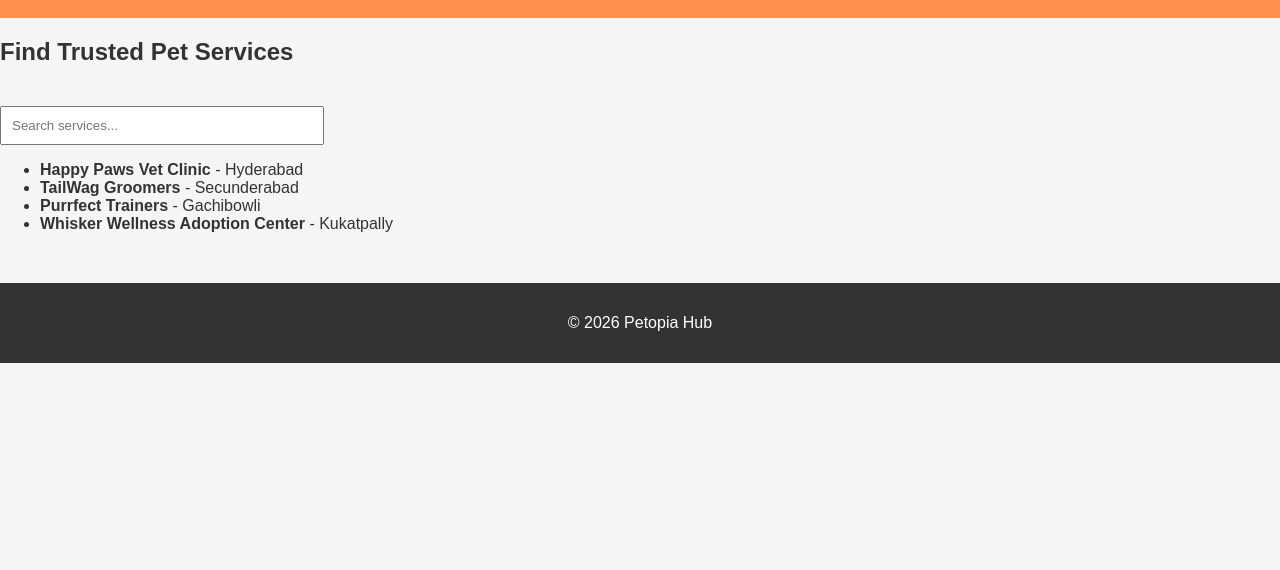
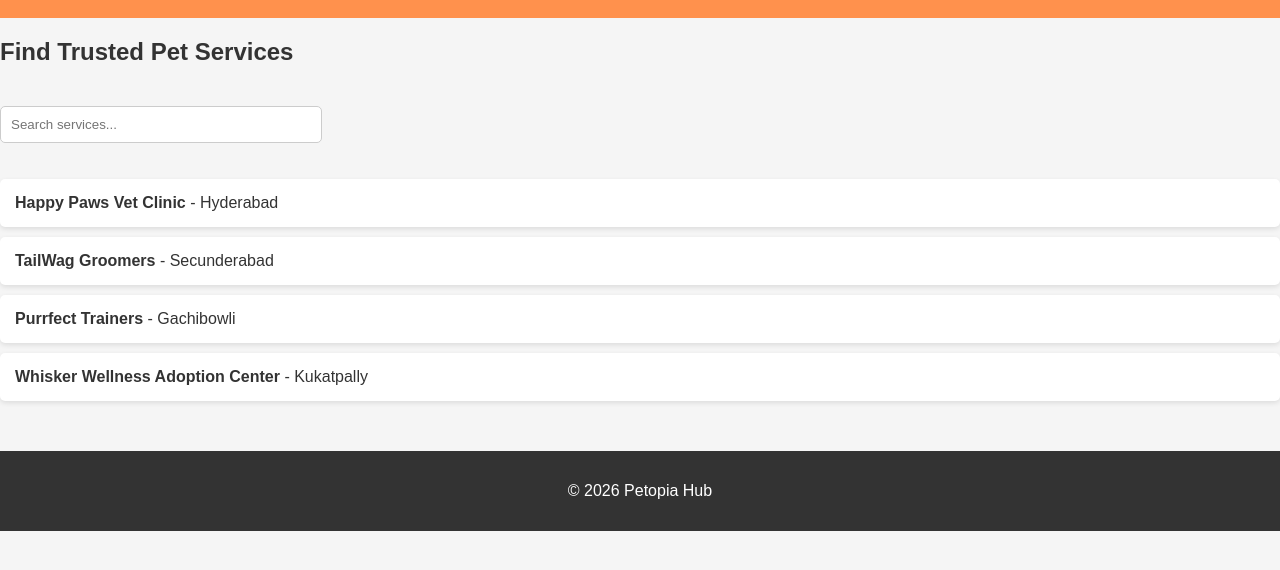
Before and after one commit to lakshmi-nath09/Petopia-Hub, a plain HTML site: page services.html in a window 1280 px wide. Shown: the part 120-690 px from the top of the page. Drawn offline with Linux system fonts and the light colour scheme; files that its build step writes are made by us from their sources; files whose address does not match are found by name.

Commit message:
Update style.css

```diff
--- a/style.css
+++ b/style.css
@@ -53,3 +53,21 @@ footer {
   padding: 15px;
   margin-top: 50px;
 }
+#serviceSearch {
+  padding: 10px;
+  width: 300px;
+  margin: 20px 0;
+  border: 1px solid #ccc;
+  border-radius: 5px;
+}
+#serviceList {
+  list-style-type: none;
+  padding: 0;
+}
+#serviceList li {
+  background: #fff;
+  margin: 10px 0;
+  padding: 15px;
+  border-radius: 5px;
+  box-shadow: 0 2px 5px rgba(0,0,0,0.1);
+}
```
